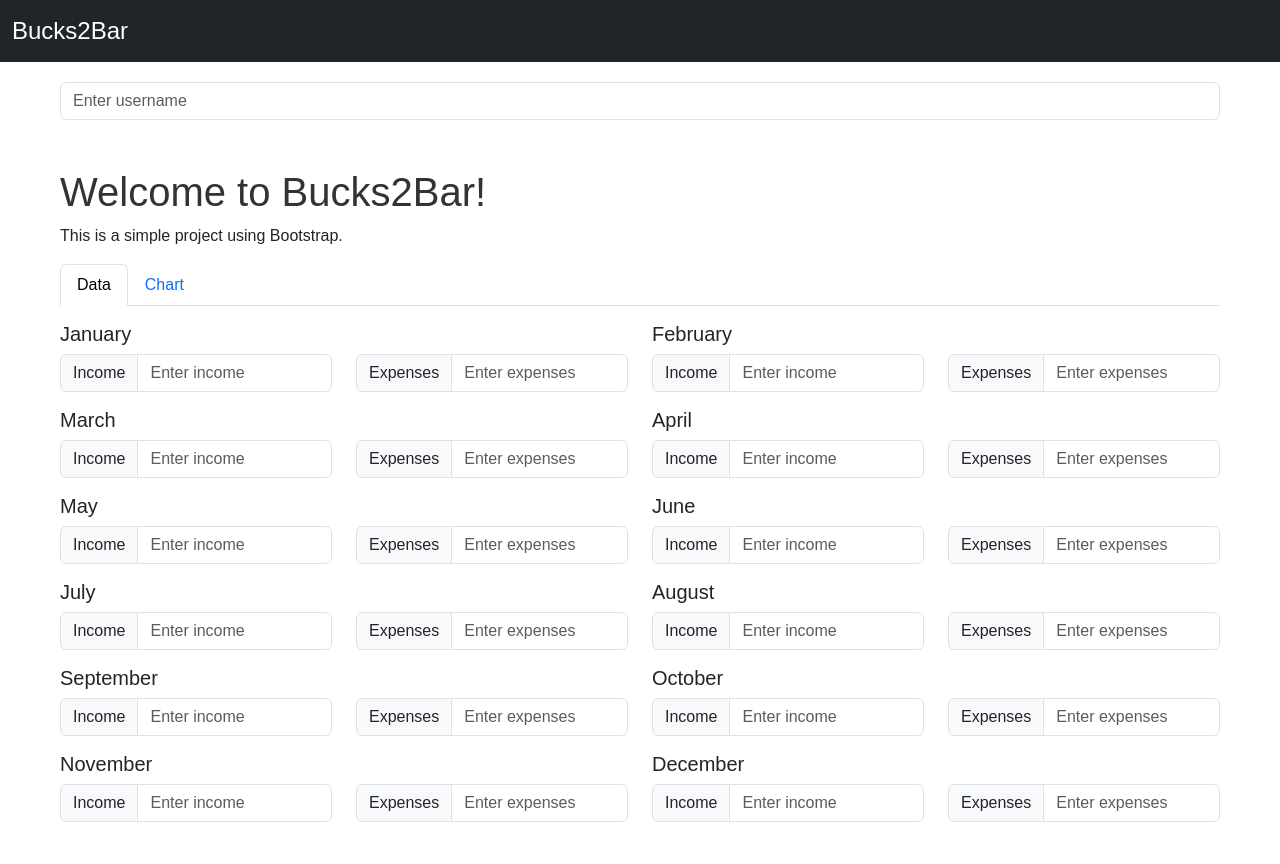
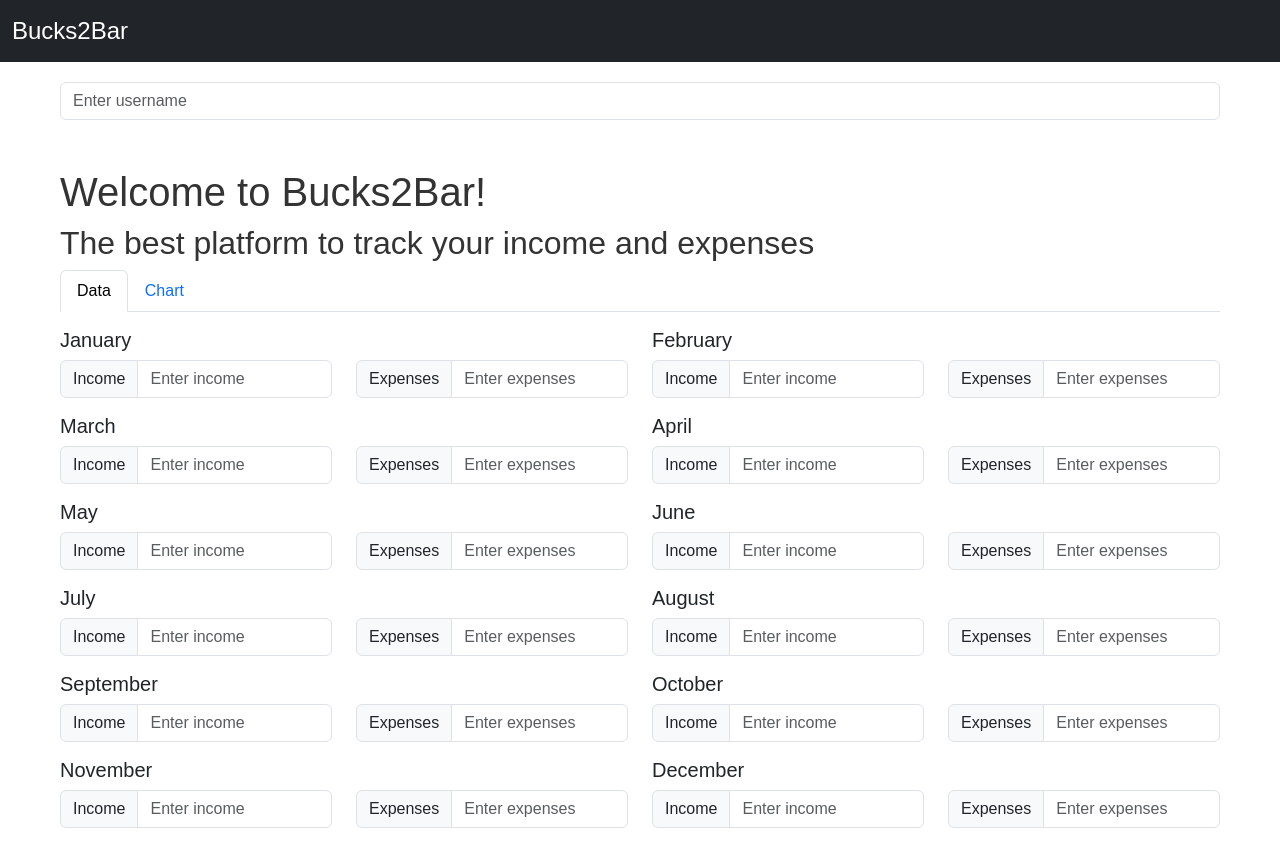
Before and after one commit to sumithpdd/GitHubCopilotBeginnertoPro, a website: page bucks2bar/index.html in a window 1280 px wide. Drawn offline with nearby package versions, Linux system fonts and the light colour scheme.

Commit message:
Update welcome message to highlight platform features

```diff
--- a/bucks2bar/index.html
+++ b/bucks2bar/index.html
@@ -27,7 +27,7 @@
         />
 
       <h1 class="mt-5">Welcome to Bucks2Bar!</h1>
-      <p>This is a simple project using Bootstrap.</p>
+      <h2>The best platform to track your income and expenses</h2>
 
       <!-- Tabs Section -->
       <ul class="nav nav-tabs" id="myTab" role="tablist">
```
